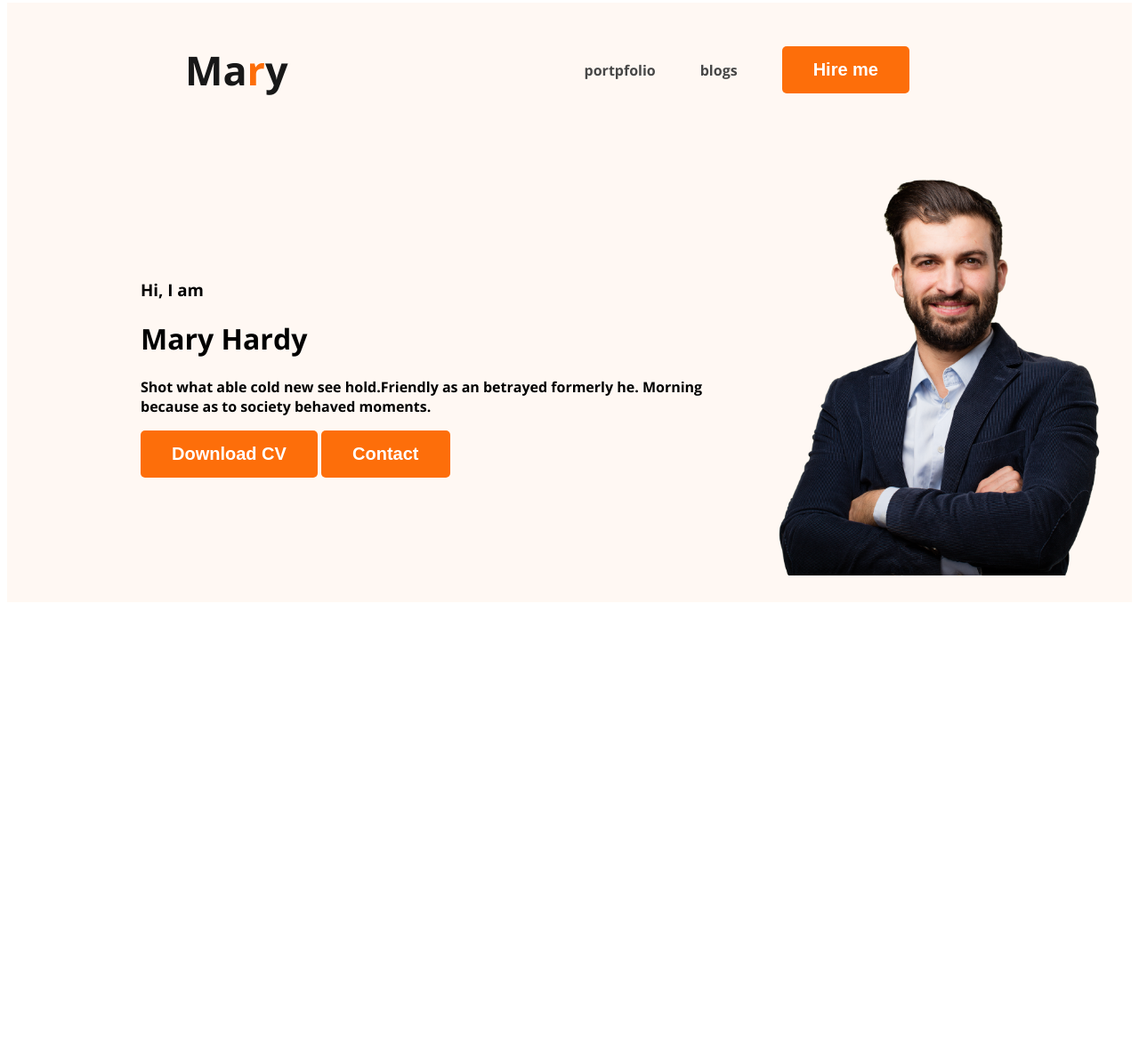
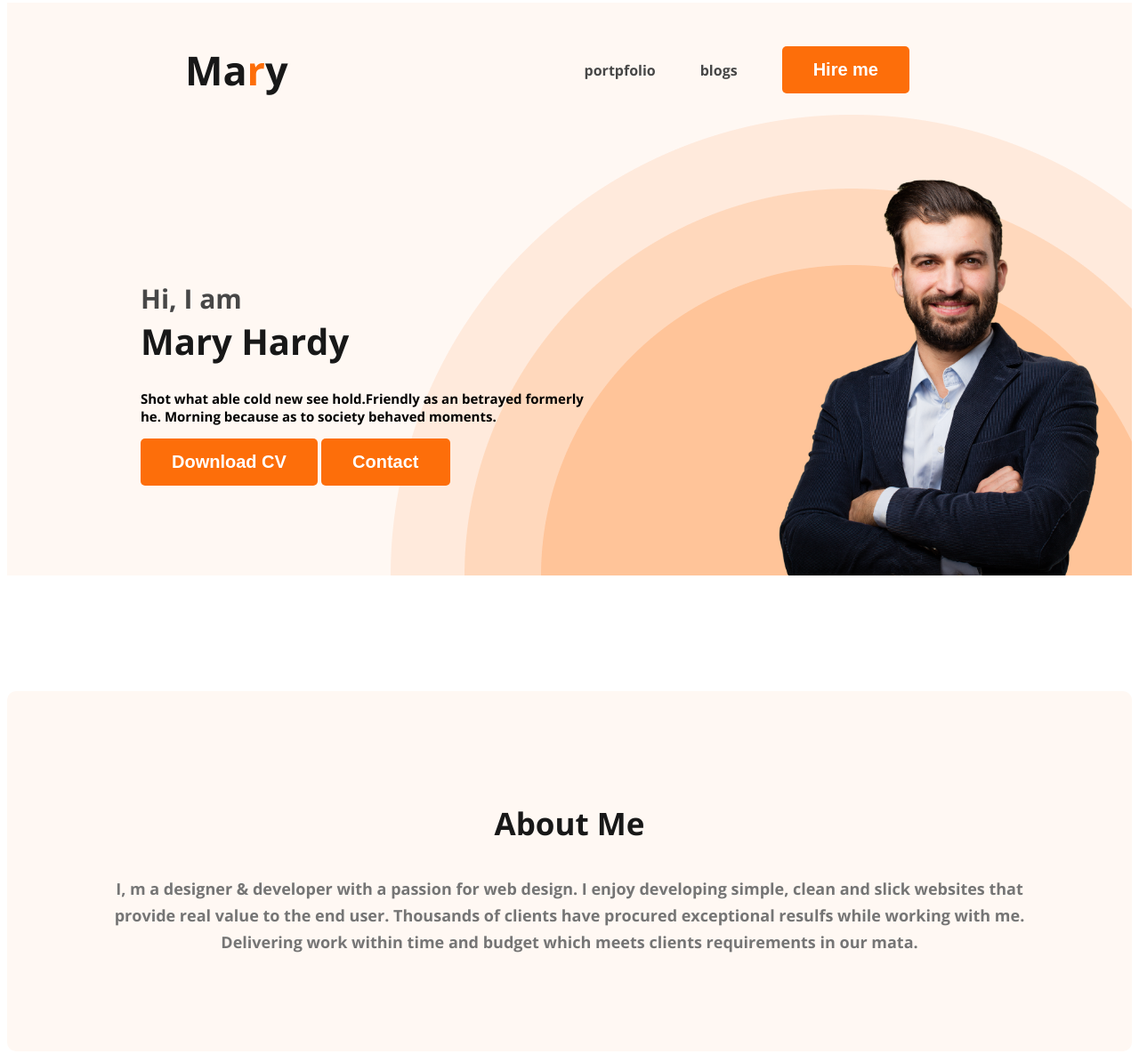
Before and after one commit to Habib1112223/developer-portpolio, a plain HTML site: page index.html in a window 1280 px wide. Shown: the part 5-1190 px from the top of the page at 89% size. Before the commit the page ends 800 px from the top, so only its background shows below. Drawn offline with nearby package versions, Linux system fonts and the light colour scheme.

Commit message:
clear the commit

```diff
--- a/index.html
+++ b/index.html
@@ -26,7 +26,7 @@
                   <div class="bannar-contain">
                         <h3 class="bannar-greeting">Hi, I am</h3>
                         <h1 class="bannar-title">Mary Hardy</h1>
-                        <p>Shot what able cold new see hold.Friendly as an betrayed formerly he. Morning because as to society behaved moments.</p>
+                        <p class="bannar-discription">Shot what able cold new see hold.Friendly as an betrayed formerly he. Morning because as to society behaved moments.</p>
                         <button class="btn-primary">Download CV</button>
                         <button class="btn-primary">Contact</button>
                   </div>
@@ -34,7 +34,10 @@
             </div>
       </header>
       <main>
-
+       <section class="about">
+            <h3 class="section-title">About Me</h3>
+            <p class="section-description">I, m a designer & developer with a passion for web design. I enjoy developing simple, clean and slick websites that provide real value to the end user. Thousands of clients have procured exceptional resulfs while working with me. Delivering work within time and budget which meets clients requirements in our mata.</p>
+       </section>
       </main>
       <footer>
 
--- a/styles/port.css
+++ b/styles/port.css
@@ -12,6 +12,22 @@ body {
       font-weight: 700;
       padding: 15px 35px;
 }
+
+.section-title {
+      color: #181818;
+      text-align: center;
+      font-size: 35px;
+      font-weight: 700;
+}
+
+.section-description {
+      color:#757575;
+      text-align: center;
+      font-size: 18px;
+      font-weight: 400;
+      line-height: 30px;
+}
+
 
 /* nav related styles */
 nav {
@@ -46,15 +62,57 @@ nav a {
       color: #FD6E0A;
 
 }
+
 /* header styles */
-.header{
+.header {
       background-color: #FFF8F3;
+      background-image: url("../images/header_bg.png");
+      background-repeat: no-repeat;
+      background-position: bottom right;
 }
-.bannar{
-      padding: 30px 30px 30px 150px;
+
+.bannar {
+      padding: 30px 30px 0px 150px;
       display: flex;
       align-items: center;
+      justify-content: space-between;
 }
-.bannar .portpfolio-pic{
+
+.bannar .portpfolio-pic {
       width: 400px;
 }
+
+.bannar-greeting {
+      font-size: 30px;
+      font-weight: 600;
+      color: #474747;
+      margin-bottom: 0px;
+}
+
+.bannar-title {
+      font-size: 40px;
+      font-weight: 400px;
+      color: #181818;
+      margin-top: 0px;
+}
+
+.bannar-discription {
+      color: #757575);
+      font-size: 15px;
+      font-weight: 400;
+}
+
+.bannar-contain {
+      max-width: 500px;
+}
+
+/* main section style */
+
+/* about section styles */
+
+.about {
+      padding: 90px;
+      border-radius: 10px;
+      background: #FFF8F3;
+      margin: 130px 0px;
+}
```
